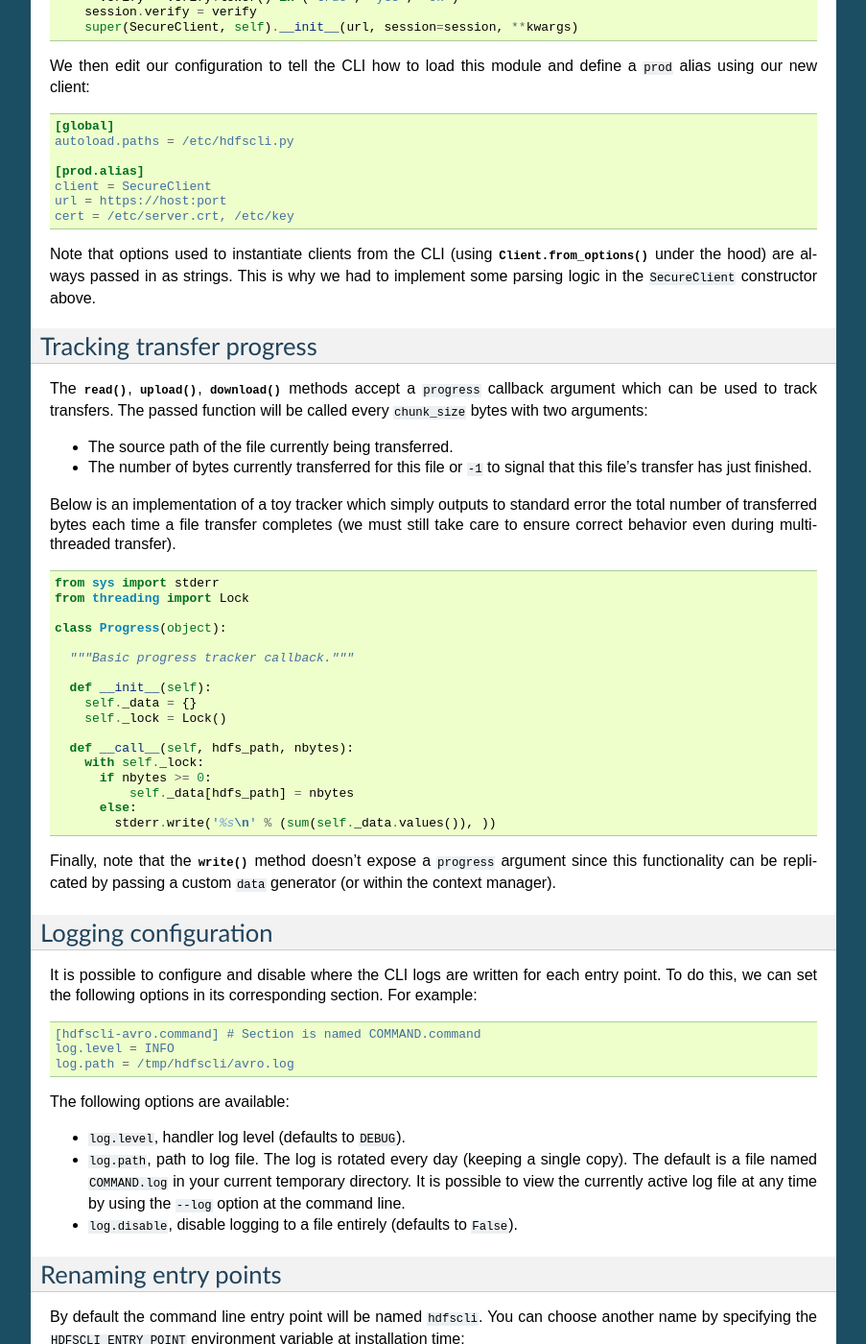
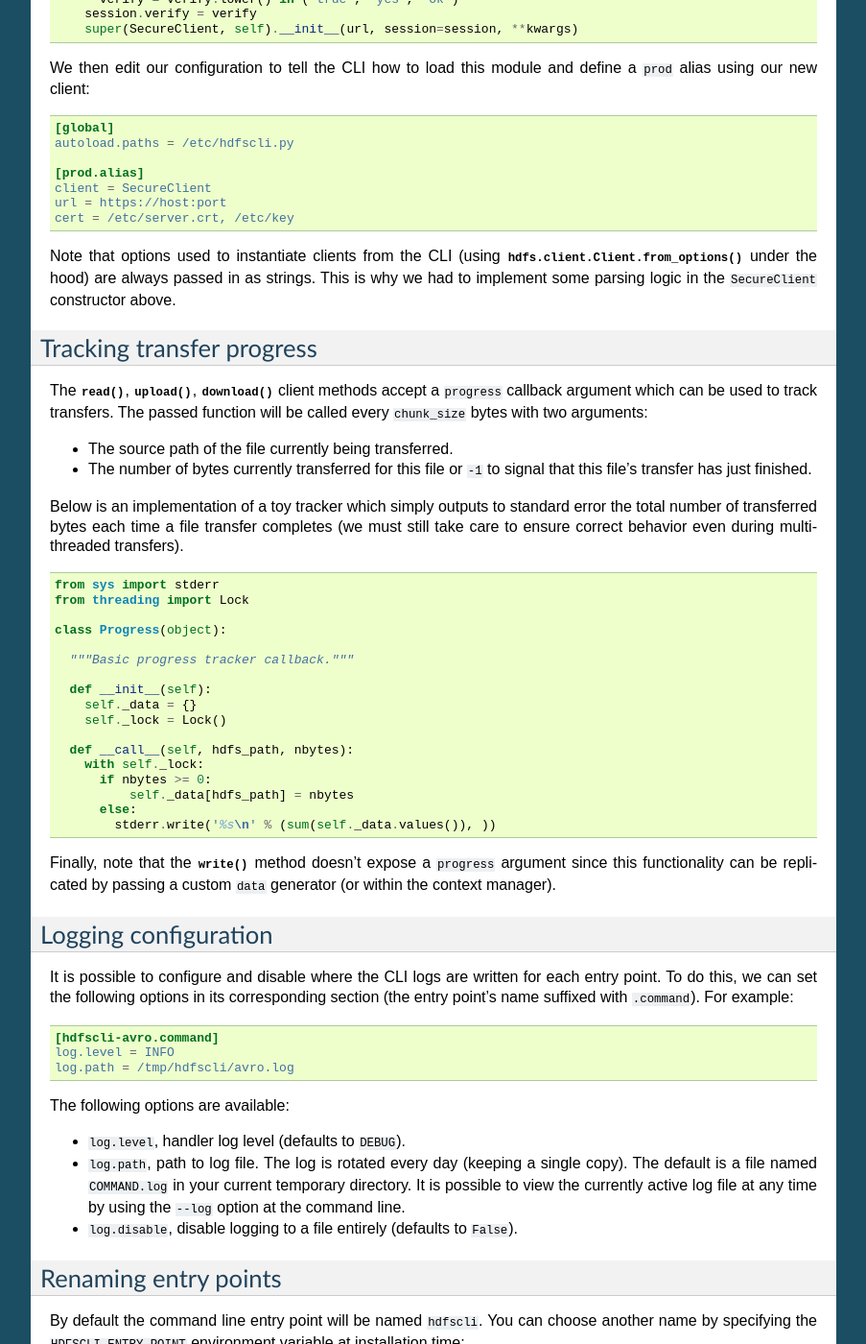
Before and after one commit to mtth/hdfs, a Sphinx documentation site: the page built from doc/advanced.rst, in a window 1280 px wide and 1400 px high, scrolled down 1132 px. Shown: the whole window at 96% size, without its empty margins (198-1101 px from the left). Built offline with Sphinx 7.4.7, drawn with Linux system fonts in a browser that asks for light colours; some of the changed text lies outside the part shown.

```diff
--- a/doc/advanced.rst
+++ b/doc/advanced.rst
@@ -30,24 +30,27 @@
 ---------------------
 
 In order for the CLI to be able to instantiate arbitrary client classes, it has
-to be able to discover these first. This can be done either by specifying where
-they are defined in the `global` section. For example, here is how we can make
-the Kerberos client available:
+to be able to discover these first. This is done by specifying where they are
+defined in the `global` section of HdfsCLI's configuration file. For example,
+here is how we can make the :class:`~hdfs.ext.kerberos.KerberosClient` class
+available:
 
 .. code-block:: cfg
 
   [global]
   autoload.modules = hdfs.ext.kerberos
 
-There are two options for telling the CLI where to load the clients from:
+More precisely, there are two options for telling the CLI where to load the
+clients from:
 
 + `autoload.modules`, a comma-separated list of modules (which must be on
   python's path).
 + `autoload.paths`, a comma-separated list of paths to python files.
 
 Implementing custom clients can be particularly useful for passing default
-options (e.g. a custom `session` argument to each client). Here is a working
-example implementing a secure client with optional custom certificate support.
+options (e.g. a custom `session` argument to each client). We describe below a
+working example implementing a secure client with optional custom certificate
+support.
 
 We first implement our new client and save it somewhere, for example
 `/etc/hdfscli.py`.
@@ -96,18 +99,18 @@
 
 
 Note that options used to instantiate clients from the CLI (using
-:meth:`Client.from_options` under the hood) are always passed in as strings.
-This is why we had to implement some parsing logic in the `SecureClient`
-constructor above.
+:meth:`hdfs.client.Client.from_options` under the hood) are always passed in as
+strings. This is why we had to implement some parsing logic in the
+`SecureClient` constructor above.
 
 
 Tracking transfer progress
 --------------------------
 
 The :meth:`~hdfs.client.Client.read`, :meth:`~hdfs.client.Client.upload`,
-:meth:`~hdfs.client.Client.download` methods accept a `progress` callback
-argument which can be used to track transfers. The passed function will be
-called every `chunk_size` bytes with two arguments:
+:meth:`~hdfs.client.Client.download` client methods accept a `progress`
+callback argument which can be used to track transfers. The passed function
+will be called every `chunk_size` bytes with two arguments:
 
 + The source path of the file currently being transferred.
 + The number of bytes currently transferred for this file or `-1` to signal
@@ -116,7 +119,7 @@
 Below is an implementation of a toy tracker which simply outputs to standard
 error the total number of transferred bytes each time a file transfer completes
 (we must still take care to ensure correct behavior even during multi-threaded
-transfer).
+transfers).
 
 .. code-block:: python
 
@@ -148,11 +151,11 @@
 
 It is possible to configure and disable where the CLI logs are written for each
 entry point. To do this, we can set the following options in its corresponding
-section. For example:
+section (the entry point's name suffixed with `.command`). For example:
 
 .. code-block:: cfg
 
-  [hdfscli-avro.command] # Section is named COMMAND.command
+  [hdfscli-avro.command]
   log.level = INFO
   log.path = /tmp/hdfscli/avro.log
 
```
Also changed, not shown: 1 other file.
